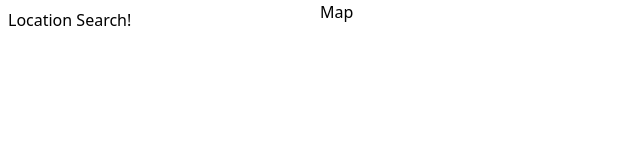
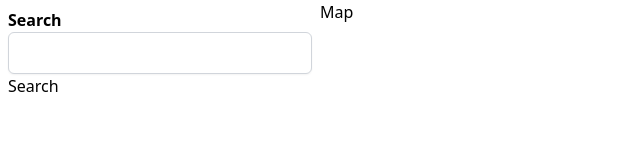
Before and after one commit to habahabahaba/Map-Search, a React (Vite) app: page / in a window 1280 px wide. Shown: the top 160 px of the page, without its empty margins (0-640 px from the left). Built offline with nearby package versions, Linux system fonts and the light colour scheme.

Commit message:
Add search-form to the LocationSearch.tsx. Begin implementing search-submit-handler.

```diff
--- a/src/Components/LocationSearch.tsx
+++ b/src/Components/LocationSearch.tsx
@@ -2,24 +2,58 @@
 // Redux RTK:
 // Store:
 // React:
-import { useState } from 'react';
+import { useState, useRef } from 'react';
 // Context:
 // Components:
 // CSS:
 
 // Types, interfaces and enumns:
 import type { Place } from '../api/Place.type';
-import type { FC } from 'react';
+import type { FC, FormEvent } from 'react';
 interface LocationSearchProps {
   handlePlaceClick: (place: Place) => void;
 }
 
 const LocationSearch: FC<LocationSearchProps> = ({ handlePlaceClick }) => {
   // State:
+  const [term, setTerm] = useState<string>('');
   const [places, setPlaces] = useState<Place[]>([]);
 
+  // Handlers:
+  // Debouncing API calls:
+  const submitTimeoutRef = useRef<number | null>(null);
+
+  async function handleSubmit(event: FormEvent<HTMLFormElement>) {
+    event.preventDefault();
+    const formattedTerm = term.trim();
+    if (!formattedTerm) return;
+
+    // Debouncing API calls:
+    if (submitTimeoutRef.current) clearTimeout(submitTimeoutRef.current);
+    submitTimeoutRef.current = setTimeout(() => {
+      console.log(`Calling search API with the search term: ${term}`);
+    }, 800);
+  }
+
   // JSX:
-  return <div>Location Search!</div>;
+  return (
+    <div>
+      <form onSubmit={handleSubmit}>
+        <label htmlFor='term' className='font-bold'>
+          Search
+        </label>
+        <input
+          value={term}
+          onChange={(ev) => setTerm(() => ev.target.value)}
+          type='text'
+          name='term'
+          id='term'
+          className='border border-gray-300 rounded-md shadow-sm focus:border-indigo-500 px-4 py-2 w-full'
+        />
+        <button type='submit'>Search</button>
+      </form>
+    </div>
+  );
 };
 
 export default LocationSearch;
```
